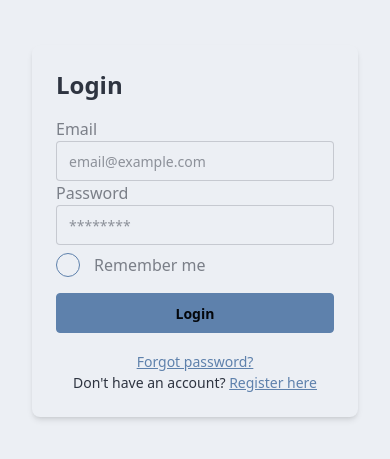
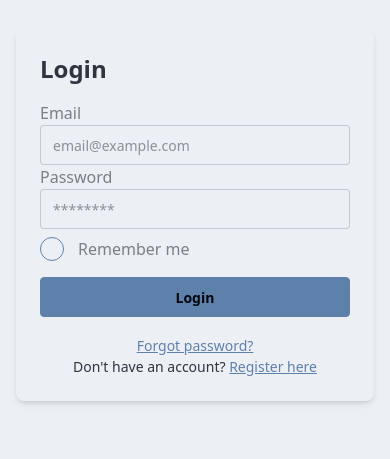
Before and after one commit to fitrifityanto/nyatetApp, a React (Vite) app: page /login in a window 390 px wide. Shown: the part 243-702 px from the top of the page. Built offline with nearby package versions, Linux system fonts and the light colour scheme; no server answers.

Commit message:
style: adjust padding for better mobile layout

```diff
--- a/src/App.css
+++ b/src/App.css
@@ -1,5 +1,5 @@
 #root {
   max-width: 1280px;
   margin: 0 auto;
-  padding: 2rem;
+  padding: 1rem;
 }
--- a/src/components/catatan/CatatanDetail.tsx
+++ b/src/components/catatan/CatatanDetail.tsx
@@ -157,7 +157,7 @@ const CatatanDetail = ({ id }: Props) => {
     return <p className="text-center text-error">Catatan not found.</p>;
 
   return (
-    <div className="p-6 space-y-6 max-w-4xl mx-auto w-full">
+    <div className="p-3 space-y-6 max-w-4xl mx-auto w-full">
       {toast.show && (
         <ToastAlert
           type={toast.type}
--- a/src/components/catatan/CatatanMainLayout.tsx
+++ b/src/components/catatan/CatatanMainLayout.tsx
@@ -267,7 +267,7 @@ const CatatanMainLayout = () => {
           </div>
         </div>
 
-        <main className="flex-1 p-4 overflow-y-auto">
+        <main className="flex-1 p-3 overflow-y-auto">
           <h1 className="text-3xl font-bold mb-6">Daftar Catatan</h1>
           <CatatanListPaginated
             selectedCategory={selectedCategory}
@@ -286,7 +286,7 @@ const CatatanMainLayout = () => {
           }}
         >
           <div
-            className="fixed left-0 top-0 h-full bg-base-200 w-64 p-4 z-50 overflow-y-auto"
+            className="fixed left-0 top-0 h-full bg-base-200 p-4 z-50 overflow-y-auto"
             onClick={(e) => {
               e.stopPropagation();
             }}
```
